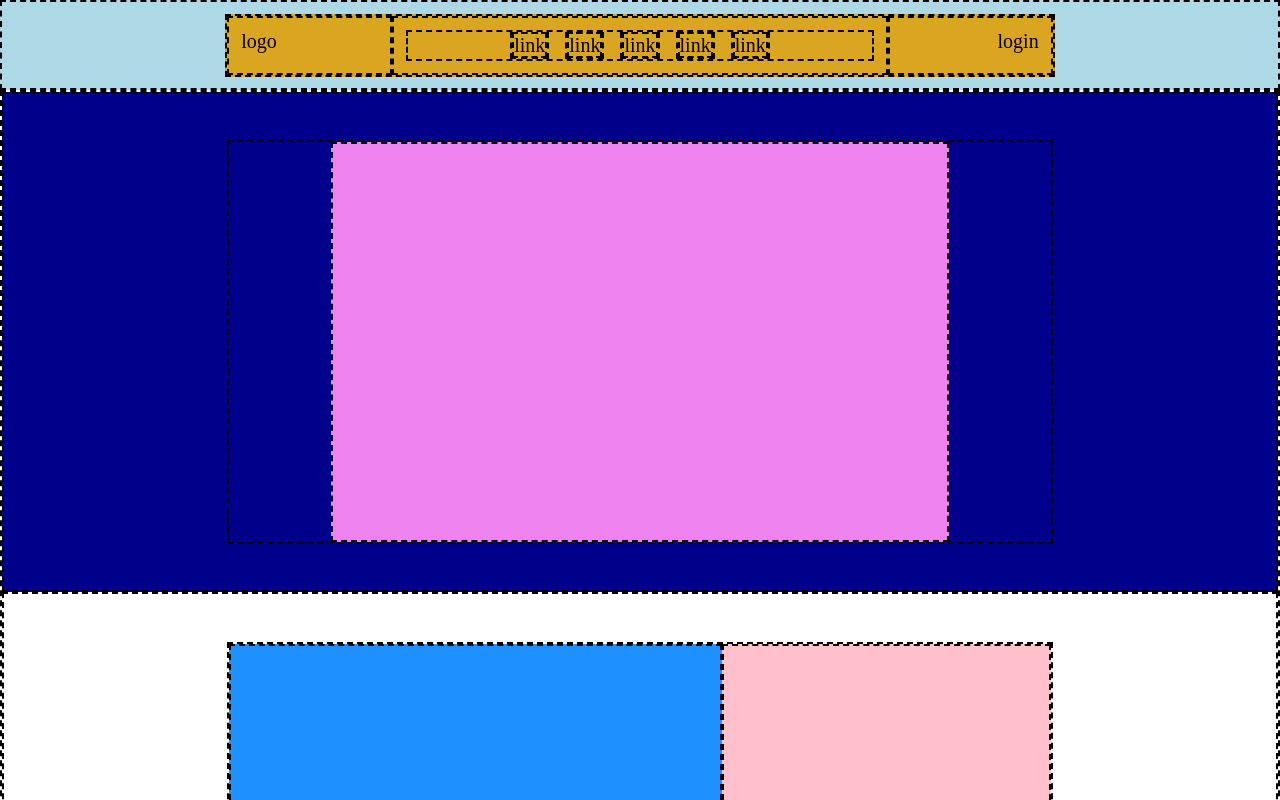
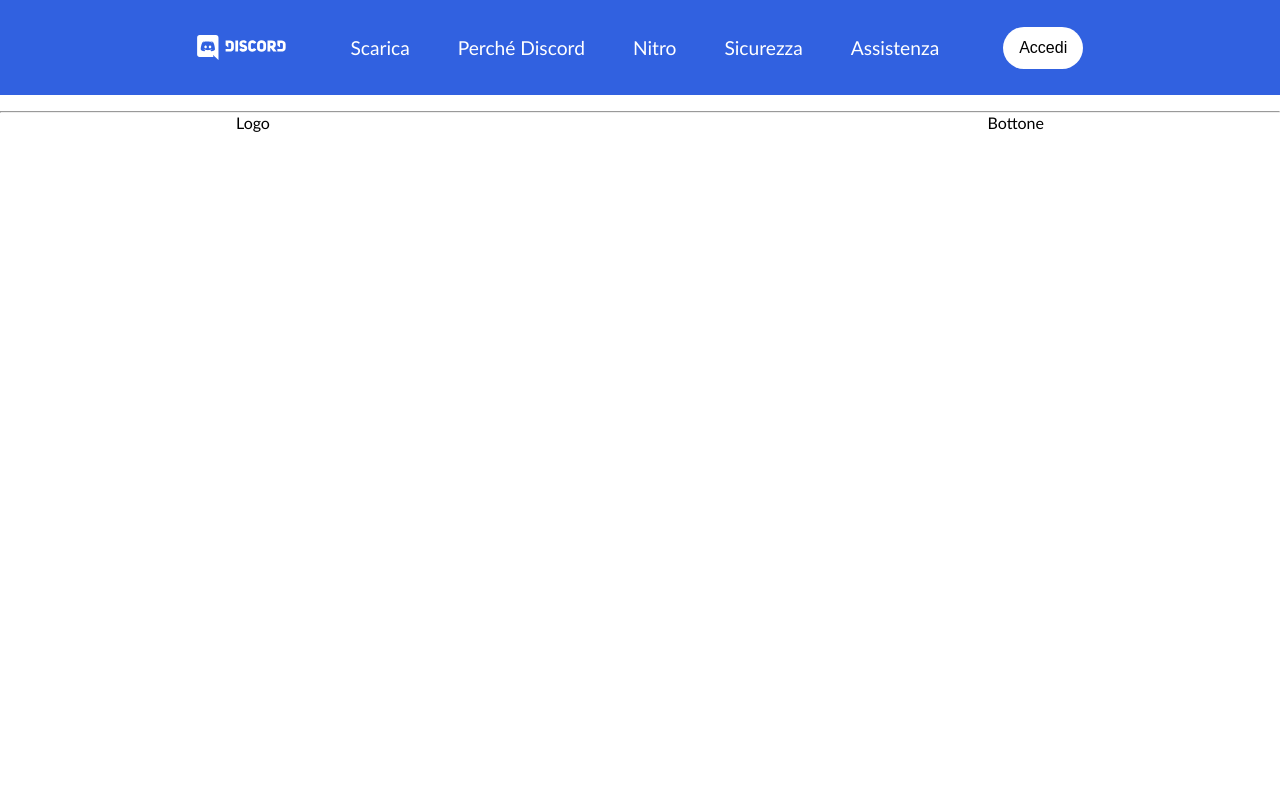
Before and after one commit to GiuseppeColucci95/htmlcss-discord, a plain HTML site: page index.html in a window 1280 px wide. Shown: the top 800 px of the page. Drawn offline with Linux system fonts and the light colour scheme.

Commit message:
create header
-created header
-modified font, margins and widths

```diff
--- a/assets/css/style.css
+++ b/assets/css/style.css
@@ -7,20 +7,20 @@
 }
 
 :root {
-  --header-bg-color: #add8e6;
-  --header-color: #daa520;
-  --jumbotron-bg-color: #00008b;
-  --jumbotron-color: #ee82ee;
-  --primary-dark-color: #1e90ff;
-  --primary-light-color: #ffc0cb;
-  --bg-light-color: #d3d3d3;
+  /* --header-color: #daa520; */
+  /* --jumbotron-bg-color: #00008b; */
+  /* --jumbotron-color: #ee82ee; */
+  /* --primary-dark-color: #1e90ff; */
+  /* --primary-light-color: #ffc0cb; */
+  /* --primary-medium-color: #228b22; */
+  /* --contacts-main-color: #f08080; */
+  /* --contacts-secondary-color: #20b2aa; */
+  --header-bg-color: #3161e0;
+  --bg-light-color: #f6f6f6;
+  --contacts-bg-color: #23272a;
+  --footer-main-color: #7289da;
+  --footer-btn-color: #8ea1e1;
   --bg-lighter-color: white;
-  --primary-medium-color: #228b22;
-  --contacts-main-color: #f08080;
-  --contacts-secondary-color: #20b2aa;
-  --contacts-bg-color: #23272a;
-  --footer-color: #7fffd4;
-  --footer-btn-color: #ffb6c1;
   --darker-color: black;
 }
 
@@ -81,7 +81,7 @@
   }
 
   .bg-footer {
-    background-color: var(--footer-color);
+    background-color: var(--footer-main-color);
   }
 
   .bg-footer-btn {
@@ -208,6 +208,10 @@
   width: 15%;
 }
 
+.w-10 {
+  width: 10%;
+}
+
 .h-100 {
   height: 100%;
 }
@@ -241,22 +245,37 @@
   align-content: center;
 }
 
+/* body */
+
+body {
+  font-family: 'Gill Sans', 'Gill Sans MT', sans-serif;
+}
+
 /* main */
 
 #site-header {
-  font-size: 1.25rem;
+  padding: 1.5rem 0;
+  background-color: var(--header-bg-color);
 
   ul {
+    font-size: 1.2rem;
     list-style: none;
-    gap: 1rem;
+    gap: 3rem;
 
     a {
+      color: var(--bg-lighter-color);
       text-decoration: none;
-      color: var(--darker-color);
     }
   }
 
   #header-login {
-    text-align: right;
+    padding: 0.75rem 1rem;
+    border: none;
+    border-radius: 2rem;
+    text-align: center;
+    font-size: 1rem;
+
+    background-color: var(--bg-lighter-color);
+
   }
 }
--- a/index.html
+++ b/index.html
@@ -6,31 +6,33 @@
   <meta name="viewport" content="width=device-width, initial-scale=1.0">
   <title>Discord</title>
 
+  <link rel="preconnect" href="https://fonts.googleapis.com">
+  <link rel="preconnect" href="https://fonts.gstatic.com" crossorigin>
+  <link
+    href="https://fonts.googleapis.com/css2?family=Rubik:ital,wght@0,300..900;1,300..900&family=Ubuntu:ital,wght@0,300;0,400;0,500;0,700;1,300;1,400;1,500;1,700&display=swap"
+    rel="stylesheet">
+
   <link rel="stylesheet" href="./assets/css/style.css">
 </head>
 
-<body class="debug">
+<body class="">
 
 
-  <header id="site-header" class="mh-90 bg-header d-flex jc-c ai-c">
+  <header id="site-header" class="bg-header">
 
     <!-- header container -->
-    <div id="header-container" class="w-65 d-flex bg-header-primary">
-      <div id="header-logo" class=" w-20 p-075">
-        logo
-      </div>
-      <nav id="header_nav" class="w-60 p-075">
+    <div class="w-70 m-auto d-flex jc-c ai-c">
+      <img src="./assets/img/logo.svg" alt="logo" class="w-10">
+      <nav id="header_nav" class="w-80 p-075">
         <ul class="d-flex jc-c">
-          <li><a href="">link</a></li>
-          <li><a href="">link</a></li>
-          <li><a href="">link</a></li>
-          <li><a href="">link</a></li>
-          <li><a href="">link</a></li>
+          <li><a href="">Scarica</a></li>
+          <li><a href="">Perché Discord</a></li>
+          <li><a href="">Nitro</a></li>
+          <li><a href="">Sicurezza</a></li>
+          <li><a href="">Assistenza</a></li>
         </ul>
       </nav>
-      <div id="header-login" class="w-20 p-075">
-        login
-      </div>
+      <button id="header-login" class="">Accedi</button>
     </div>
     <!-- /header container -->
 
```
Also changed, not shown: 1 other file.
